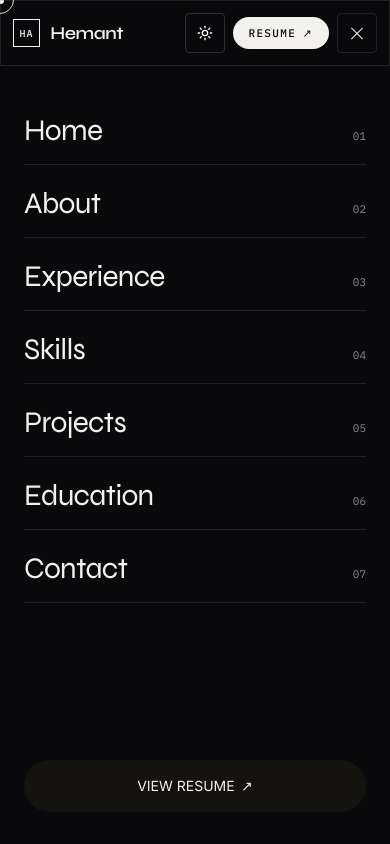
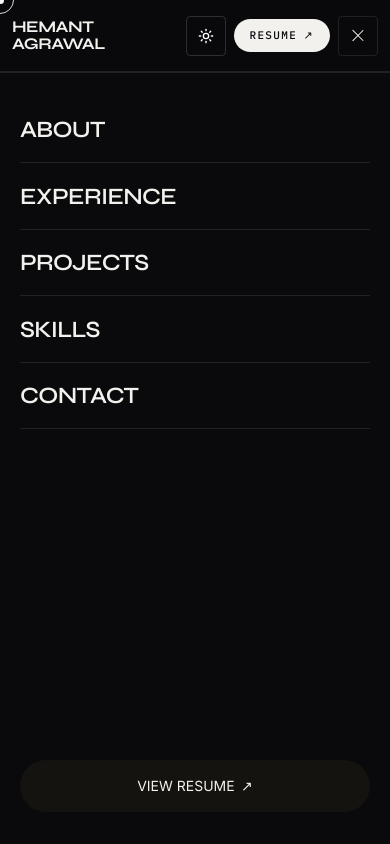
Before and after one commit to hemantagrawal331-jpg/hemant-s-portfolio-2nd-year, a Next.js app: page / in a window 390 px wide. Both pictures are taken after a click on the button 358 px from the left and 32 px from the top of the page. Shown: the top 844 px of the page. Built offline with nearby package versions, Linux system fonts and the light colour scheme.

Commit message:
The sticky nav is now a large-to-compact bar with a simple mobile menu.

```diff
--- a/src/app/globals.css
+++ b/src/app/globals.css
@@ -28,6 +28,7 @@
   --space-gutter: 20px;
   --radius: 12px;
   --duration: 280ms;
+  --nav-duration: 420ms;
   --ease: cubic-bezier(0.16, 1, 0.3, 1);
   --text-hero: clamp(1.9rem, 0.82rem + 4.9vw, 6.25rem);
   --text-display: clamp(2.1rem, 1.15rem + 3.4vw, 5rem);
@@ -63,7 +64,7 @@
 }
 
 html {
-  scroll-padding-top: 5.5rem;
+  scroll-padding-top: 5rem;
 }
 
 html,
@@ -352,6 +353,195 @@ textarea:focus-visible {
   -webkit-backdrop-filter: blur(12px);
 }
 
+.site-nav {
+  --site-nav-h: 4.5rem;
+  position: sticky;
+  top: 0;
+  z-index: 50;
+  width: 100%;
+}
+
+.site-nav.is-compact {
+  --site-nav-h: 3.5rem;
+}
+
+.site-nav-bar {
+  height: var(--site-nav-h);
+  border-bottom: 1px solid transparent;
+  background: transparent;
+  backdrop-filter: blur(0);
+  -webkit-backdrop-filter: blur(0);
+  transition:
+    height var(--nav-duration) var(--ease),
+    background-color var(--nav-duration) var(--ease),
+    border-color var(--nav-duration) var(--ease),
+    box-shadow var(--nav-duration) var(--ease),
+    backdrop-filter var(--nav-duration) var(--ease);
+}
+
+.site-nav.is-compact .site-nav-bar,
+.site-nav.is-open .site-nav-bar {
+  background: var(--glass);
+  border-bottom-color: var(--line);
+  box-shadow: 0 1px 0 color-mix(in srgb, var(--line) 70%, transparent);
+  backdrop-filter: blur(16px);
+  -webkit-backdrop-filter: blur(16px);
+}
+
+.site-nav-inner {
+  display: flex;
+  height: 100%;
+  align-items: center;
+  justify-content: space-between;
+  gap: 1rem;
+}
+
+.site-nav-brand {
+  font-family: var(--font-display), sans-serif;
+  font-size: 1.02rem;
+  font-weight: 700;
+  letter-spacing: -0.03em;
+  line-height: 1;
+  text-transform: uppercase;
+  transition:
+    font-size var(--nav-duration) var(--ease),
+    letter-spacing var(--nav-duration) var(--ease);
+}
+
+.site-nav.is-compact .site-nav-brand {
+  font-size: 0.88rem;
+  letter-spacing: -0.02em;
+}
+
+.site-nav-links {
+  display: none;
+  align-items: center;
+  gap: 1.65rem;
+}
+
+@media (min-width: 1024px) {
+  .site-nav-links {
+    display: flex;
+  }
+}
+
+.site-nav-link {
+  position: relative;
+  font-family: var(--font-mono), ui-monospace, monospace;
+  font-size: 11px;
+  letter-spacing: 0.14em;
+  text-transform: uppercase;
+  transition:
+    color var(--nav-duration) var(--ease),
+    font-size var(--nav-duration) var(--ease);
+}
+
+.site-nav.is-compact .site-nav-link {
+  font-size: 10px;
+}
+
+.site-nav-link::after {
+  content: "";
+  position: absolute;
+  left: 0;
+  bottom: -0.35rem;
+  width: 0;
+  height: 1px;
+  background: currentColor;
+  transition: width var(--nav-duration) var(--ease);
+}
+
+.site-nav-link:hover::after,
+.site-nav-link[aria-current]::after {
+  width: 100%;
+}
+
+.site-nav-toggle {
+  position: relative;
+  display: flex;
+  height: 2.5rem;
+  width: 2.5rem;
+  align-items: center;
+  justify-content: center;
+  border-radius: 4px;
+  border: 1px solid var(--line);
+  transition:
+    height var(--nav-duration) var(--ease),
+    width var(--nav-duration) var(--ease),
+    border-color var(--nav-duration) var(--ease),
+    background-color var(--nav-duration) var(--ease);
+}
+
+.site-nav.is-compact .site-nav-toggle {
+  height: 2.25rem;
+  width: 2.25rem;
+}
+
+@media (min-width: 1024px) {
+  .site-nav-toggle {
+    display: none;
+  }
+}
+
+.site-nav-toggle span {
+  position: absolute;
+  left: 50%;
+  display: block;
+  height: 1px;
+  width: 0.95rem;
+  background: currentColor;
+  transition: transform var(--nav-duration) var(--ease), opacity var(--nav-duration) var(--ease);
+}
+
+.site-nav-toggle span:first-child {
+  transform: translate(-50%, -4px);
+}
+
+.site-nav-toggle span:last-child {
+  transform: translate(-50%, 4px);
+}
+
+.site-nav.is-open .site-nav-toggle span:first-child {
+  transform: translate(-50%, 0) rotate(45deg);
+}
+
+.site-nav.is-open .site-nav-toggle span:last-child {
+  transform: translate(-50%, 0) rotate(-45deg);
+}
+
+.site-nav-menu {
+  position: fixed;
+  inset: var(--site-nav-h) 0 0 0;
+  z-index: 40;
+  display: flex;
+  flex-direction: column;
+  justify-content: space-between;
+  padding: 1.5rem var(--space-gutter) 2rem;
+  background: var(--bg);
+  border-top: 1px solid var(--line);
+}
+
+@media (min-width: 1024px) {
+  .site-nav-menu {
+    display: none;
+  }
+}
+
+.site-nav-menu-links a {
+  display: block;
+  padding: 0.95rem 0;
+  border-bottom: 1px solid var(--line);
+  font-family: var(--font-display), sans-serif;
+  font-size: clamp(1.35rem, 6vw, 1.85rem);
+  font-weight: 600;
+  letter-spacing: -0.03em;
+  text-transform: uppercase;
+}
+
+.site-nav-menu-links a[aria-current] {
+  color: var(--accent);
+}
+
 .monogram {
   display: inline-flex;
   align-items: center;
--- a/src/components/Navbar.tsx
+++ b/src/components/Navbar.tsx
@@ -1,7 +1,7 @@
 "use client";
 
-import { AnimatePresence, motion } from "framer-motion";
-import { useEffect, useState } from "react";
+import { AnimatePresence, motion, useReducedMotion } from "framer-motion";
+import { useEffect, useRef, useState } from "react";
 import { portfolioData } from "@/data/portfolioData";
 import { useActiveSection } from "@/lib/useActiveSection";
 import { useTheme } from "@/lib/ThemeProvider";
@@ -9,14 +9,24 @@ import { ThemeToggle } from "./ThemeToggle";
 
 const NAV_IDS = portfolioData.nav.map((item) => item.href);
 
+function navLinkTone(isActive: boolean, lightNav: boolean) {
+  if (isActive) return "text-accent";
+  if (lightNav) return "text-ink/50 hover:text-ink";
+  return "text-fg/50 hover:text-fg";
+}
+
 export function Navbar() {
   const { theme } = useTheme();
+  const reduce = useReducedMotion();
   const [scrolled, setScrolled] = useState(false);
   const [open, setOpen] = useState(false);
   const active = useActiveSection(NAV_IDS);
+  const toggleRef = useRef<HTMLButtonElement>(null);
+  const menuRef = useRef<HTMLElement>(null);
+  const wasOpen = useRef(false);
 
   useEffect(() => {
-    const onScroll = () => setScrolled(window.scrollY > 16);
+    const onScroll = () => setScrolled(window.scrollY > 24);
     onScroll();
     window.addEventListener("scroll", onScroll, { passive: true });
     return () => window.removeEventListener("scroll", onScroll);
@@ -24,61 +34,62 @@ export function Navbar() {
 
   useEffect(() => {
     document.body.classList.toggle("menu-open", open);
-    return () => document.body.classList.remove("menu-open");
+    document.getElementById("content")?.toggleAttribute("inert", open);
+    document.querySelector("footer")?.toggleAttribute("inert", open);
+    return () => {
+      document.body.classList.remove("menu-open");
+      document.getElementById("content")?.removeAttribute("inert");
+      document.querySelector("footer")?.removeAttribute("inert");
+    };
+  }, [open]);
+
+  useEffect(() => {
+    if (!open) {
+      if (wasOpen.current) toggleRef.current?.focus();
+      return;
+    }
+
+    wasOpen.current = true;
+    menuRef.current?.querySelector<HTMLElement>("a")?.focus();
+
+    const onKey = (event: KeyboardEvent) => {
+      if (event.key === "Escape") setOpen(false);
+    };
+    document.addEventListener("keydown", onKey);
+    return () => document.removeEventListener("keydown", onKey);
   }, [open]);
 
   const onHero = !scrolled && !open;
   const lightNav = theme === "light" || onHero;
 
   return (
-    <>
-      <header className="sticky top-0 z-50 w-full">
-        <div
-          className={`border-b transition-all duration-500 ${
-            scrolled || open ? "glass border-line" : "border-transparent bg-transparent"
-          }`}
+    <header
+      className={["site-nav", scrolled && "is-compact", open && "is-open"].filter(Boolean).join(" ")}
     >
-          <div
-            className={`stage flex items-center justify-between transition-[height] duration-500 ${
-              scrolled ? "h-14 md:h-16" : "h-16 md:h-[72px]"
-            }`}
-          >
+      <div className="site-nav-bar">
+        <div className="site-nav-inner stage">
           <a
             href="#top"
-              className={`flex items-center gap-2.5 ${
-                lightNav ? "text-ink" : "text-fg"
-              }`}
+            className={`site-nav-brand ${lightNav ? "text-ink" : "text-fg"}`}
             aria-label="Hemant Agrawal — home"
             data-cursor="link"
             onClick={() => setOpen(false)}
           >
-              <span className="monogram">{portfolioData.personal.monogram}</span>
-              <span className="font-display text-lg font-semibold tracking-tight">Hemant</span>
+            Hemant Agrawal
           </a>
 
-            <nav className="hidden items-center gap-5 lg:flex xl:gap-7" aria-label="Primary">
+          <nav className="site-nav-links" aria-label="Primary">
             {portfolioData.nav.map((item) => {
               const isActive = active === item.href;
               return (
                 <a
                   key={item.href}
                   href={item.href}
-                    className={`group relative font-mono text-[11px] tracking-[0.12em] uppercase transition-colors ${
-                      isActive
-                        ? "text-accent"
-                        : lightNav
-                          ? "text-ink/50 hover:text-ink"
-                          : "text-fg/50 hover:text-fg"
-                    }`}
+                  className={`site-nav-link ${navLinkTone(isActive, lightNav)}`}
                   data-cursor="link"
-                    aria-current={isActive ? "page" : undefined}
+                  aria-current={isActive ? "location" : undefined}
                 >
                   {item.label}
-                    <span
-                      className={`absolute -bottom-1 left-0 h-px bg-current transition-all duration-300 ${
-                        isActive ? "w-full" : "w-0 group-hover:w-full"
-                      }`}
-                    />
                 </a>
               );
             })}
@@ -90,7 +101,7 @@ export function Navbar() {
               href={portfolioData.social.resume}
               target="_blank"
               rel="noopener noreferrer"
-                className={`btn-line hidden rounded-full px-4 py-2 font-mono text-[11px] font-medium tracking-[0.12em] uppercase sm:inline-flex ${
+              className={`btn-line hidden rounded-full px-4 py-2 font-mono text-[11px] font-medium tracking-[0.12em] uppercase lg:inline-flex ${
                 lightNav ? "bg-ink text-white" : "bg-fg text-bg"
               }`}
               data-cursor="link"
@@ -98,61 +109,47 @@ export function Navbar() {
               Resume <span className="arrow">↗</span>
             </a>
             <button
+              ref={toggleRef}
               type="button"
-                className={`relative flex h-10 w-10 items-center justify-center rounded-[4px] border lg:hidden ${
-                  lightNav ? "border-ink/15" : "border-line"
-                }`}
+              className={`site-nav-toggle ${lightNav ? "text-ink" : "text-fg"}`}
               onClick={() => setOpen((value) => !value)}
               aria-expanded={open}
               aria-controls="mobile-nav"
               aria-label={open ? "Close menu" : "Open menu"}
             >
-                <span
-                  className={`absolute h-px w-4 transition-transform duration-300 ${
-                    lightNav ? "bg-ink" : "bg-fg"
-                  } ${open ? "rotate-45" : "-translate-y-1"}`}
-                />
-                <span
-                  className={`absolute h-px w-4 transition-transform duration-300 ${
-                    lightNav ? "bg-ink" : "bg-fg"
-                  } ${open ? "-rotate-45" : "translate-y-1"}`}
-                />
+              <span />
+              <span />
             </button>
           </div>
         </div>
       </div>
-      </header>
 
       <AnimatePresence>
         {open && (
           <motion.nav
+            ref={menuRef}
             id="mobile-nav"
             aria-label="Mobile"
-            className="fixed inset-x-0 bottom-0 top-16 z-40 flex flex-col justify-between bg-bg px-6 pb-8 pt-8 lg:hidden"
-            initial={{ opacity: 0, y: -8 }}
-            animate={{ opacity: 1, y: 0 }}
-            exit={{ opacity: 0, y: -8 }}
-            transition={{ duration: 0.28 }}
+            className="site-nav-menu lg:hidden"
+            initial={reduce ? false : { opacity: 0 }}
+            animate={{ opacity: 1 }}
+            exit={{ opacity: 0 }}
+            transition={{ duration: reduce ? 0 : 0.42, ease: [0.16, 1, 0.3, 1] }}
           >
-            <div className="space-y-1">
-              {portfolioData.nav.map((item, index) => (
-                <motion.a
+            <div className="site-nav-menu-links">
+              {portfolioData.nav.map((item) => {
+                const isActive = active === item.href;
+                return (
+                  <a
                     key={item.href}
                     href={item.href}
                     onClick={() => setOpen(false)}
-                  className="flex items-baseline justify-between border-b border-line py-4"
-                  initial={{ y: 12, opacity: 0 }}
-                  animate={{ y: 0, opacity: 1 }}
-                  transition={{ delay: 0.04 * index }}
+                    aria-current={isActive ? "location" : undefined}
                   >
-                  <span className="font-display text-3xl tracking-tight text-fg sm:text-4xl">
                     {item.label}
-                  </span>
-                  <span className="font-mono text-[11px] text-muted">
-                    {String(index + 1).padStart(2, "0")}
-                  </span>
-                </motion.a>
-              ))}
+                  </a>
+                );
+              })}
             </div>
             <a
               href={portfolioData.social.resume}
@@ -166,6 +163,6 @@ export function Navbar() {
           </motion.nav>
         )}
       </AnimatePresence>
-    </>
+    </header>
   );
 }
--- a/src/data/portfolioData.ts
+++ b/src/data/portfolioData.ts
@@ -115,12 +115,10 @@ export const portfolioData = {
   },
 
   nav: [
-    { label: "Home", href: "#top" },
     { label: "About", href: "#about" },
     { label: "Experience", href: "#experience" },
+    { label: "Projects", href: "#work" },
     { label: "Skills", href: "#skills" },
-    { label: "Projects", href: "#work" },
-    { label: "Education", href: "#education" },
     { label: "Contact", href: "#contact" },
   ],
 
--- a/src/lib/useActiveSection.ts
+++ b/src/lib/useActiveSection.ts
@@ -3,26 +3,31 @@
 import { useEffect, useState } from "react";
 
 export function useActiveSection(ids: readonly string[]) {
-  const [active, setActive] = useState(ids[0] ?? "");
+  const [active, setActive] = useState("");
 
   useEffect(() => {
-    const nodes = ids
-      .map((id) => document.getElementById(id.replace("#", "")))
-      .filter((node): node is HTMLElement => Boolean(node));
-    if (!nodes.length) return;
+    const update = () => {
+      const nodes = ids
+        .map((id) => document.getElementById(id.replace("#", "")))
+        .filter((node): node is HTMLElement => Boolean(node))
+        .sort((a, b) => a.offsetTop - b.offsetTop);
+      if (!nodes.length) return;
 
-    const observer = new IntersectionObserver(
-      (entries) => {
-        const visible = entries
-          .filter((entry) => entry.isIntersecting)
-          .sort((a, b) => b.intersectionRatio - a.intersectionRatio)[0];
-        if (visible?.target.id) setActive(`#${visible.target.id}`);
-      },
-      { rootMargin: "-32% 0px -52% 0px", threshold: [0.1, 0.25, 0.5] },
-    );
+      const offset = 96;
+      let current = "";
+      for (const node of nodes) {
+        if (node.getBoundingClientRect().top <= offset) current = `#${node.id}`;
+      }
+      setActive(current);
+    };
 
-    nodes.forEach((node) => observer.observe(node));
-    return () => observer.disconnect();
+    update();
+    window.addEventListener("scroll", update, { passive: true });
+    window.addEventListener("resize", update);
+    return () => {
+      window.removeEventListener("scroll", update);
+      window.removeEventListener("resize", update);
+    };
   }, [ids]);
 
   return active;
```
Lines whose indentation alone changed are shown as unchanged.
